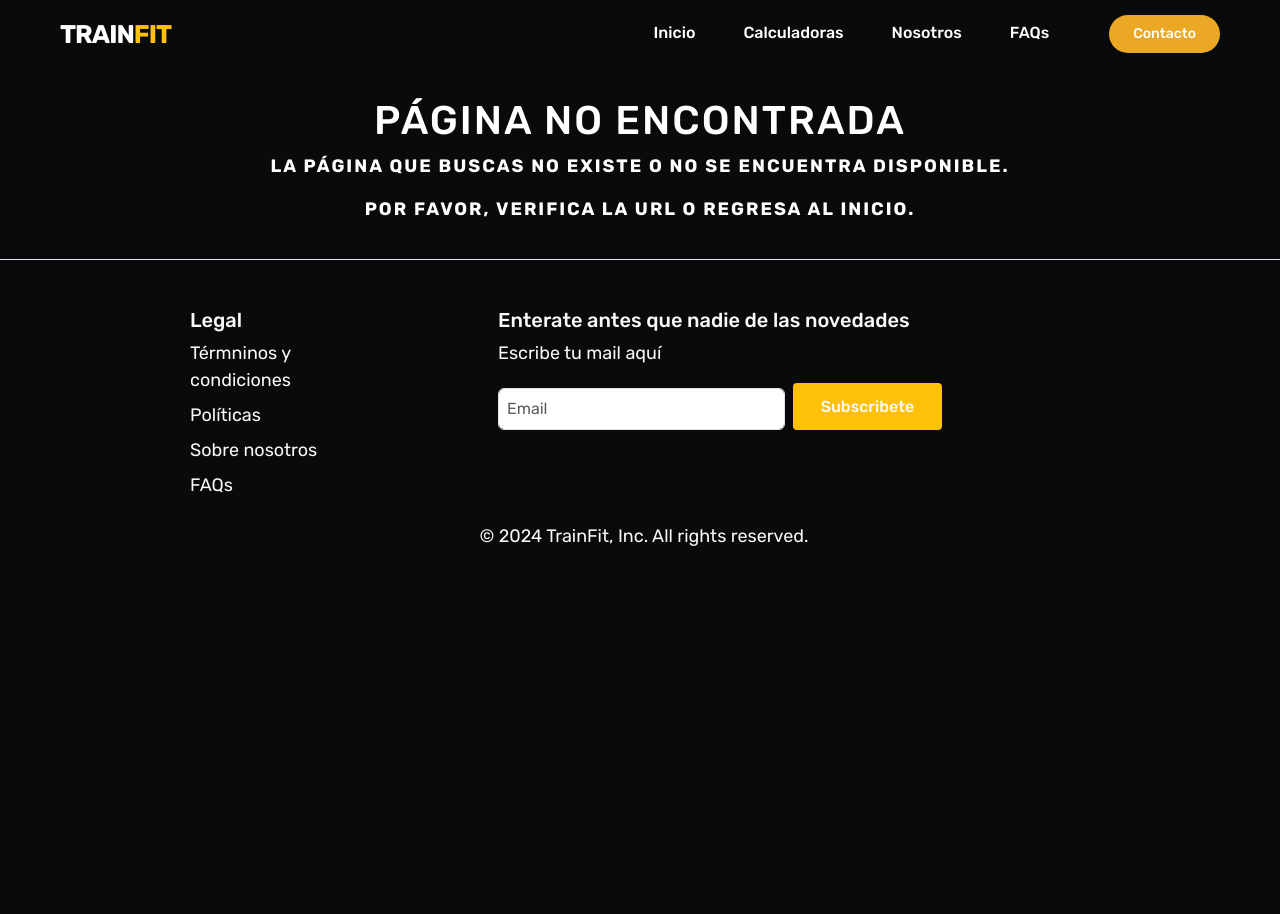
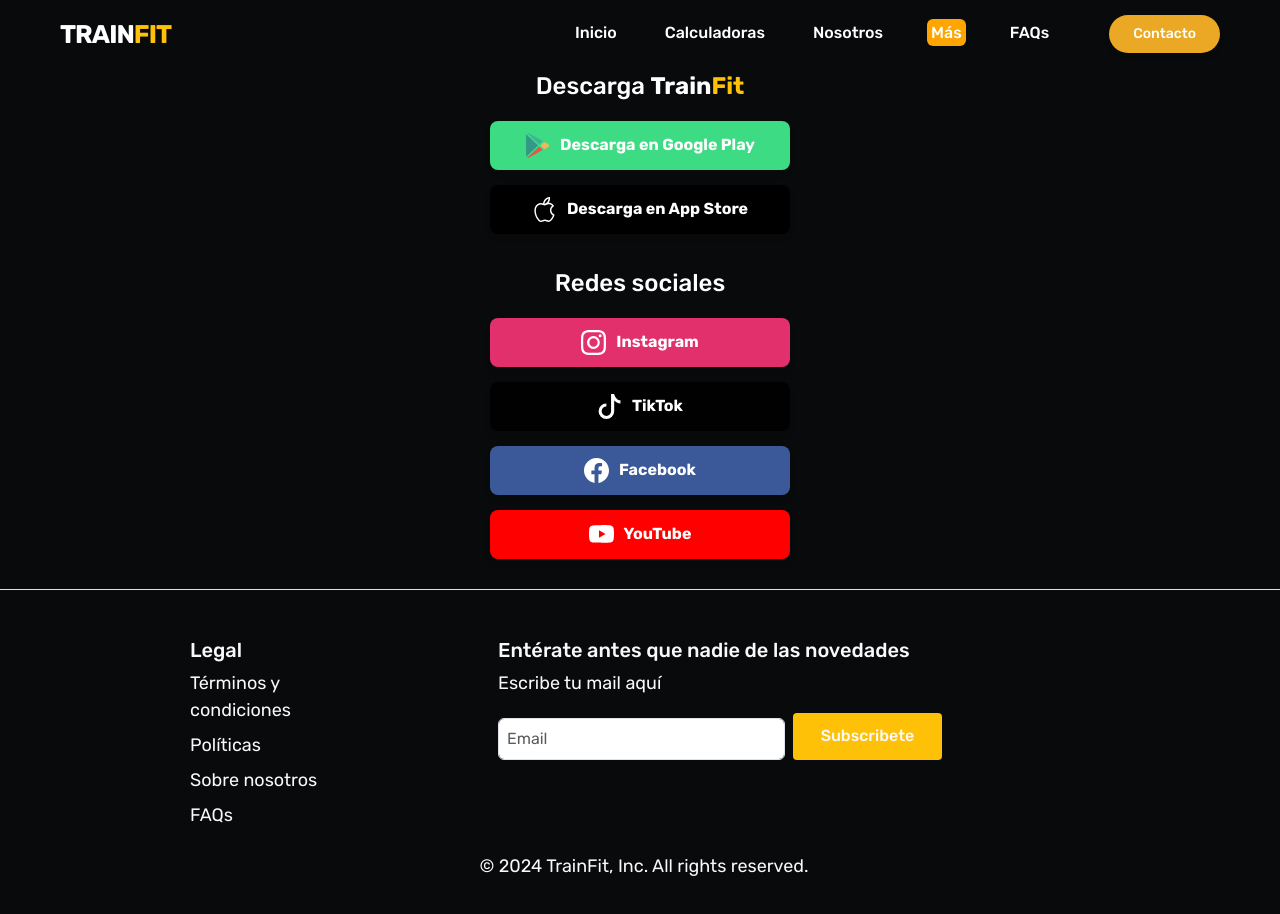
Before and after one commit to Davvidar/TrainFitW, a React (Vite) app: page /Mas in a window 1280 px wide. Shown: the top 914 px of the page. Before the commit the page ends 800 px from the top, so only its background shows below. Built offline with nearby package versions, Linux system fonts and the light colour scheme.

Commit message:
morePage

```diff
--- /dev/null
+++ b/src/Pages/MorePage.jsx
@@ -0,0 +1,89 @@
+import React from 'react';
+import google from '../assets/images/googleplay-svg.svg';
+import apple from '../assets/images/apple-svg.svg';
+
+const MorePage = () => {
+  return (
+    <div className="more-page-container">
+      <h2 className="more-page-title">Descarga <strong>Train</strong><strong className='text-warning'>Fit</strong></h2>
+
+      {/* Links para descargar la app */}
+      <div className="download-buttons">
+        <a
+          href="https://play.google.com/store/apps/details?id=com.trainfit.trainfit&fbclid=PAZXh0bgNhZW0CMTEAAabKa5R3sc2ZUqxy39Tgqw7qOQdB96SJHETbJHpCCo4ClfmWy_-lkuwRc_o_aem_zkL4C3LBk-lq6Q_S4KWVQw"
+          target="_blank"
+          rel="noopener noreferrer"
+          className="action-button google-play"
+        >
+          <img src={google} alt="Google Play" className="store-logo" />
+          <span className="link-text">Descarga en Google Play</span>
+        </a>
+
+        <a
+          href="https://l.instagram.com/?u=https%3A%2F%2Ftestflight.apple.com%2Fjoin%2F6WnM77NZ&e=AT1Tu5BP0MeOrqc2aX0ozz9dpyHhEedCBGsHsMoHJt-HghcfxYFUPU8J1ORfTefd_cQd2glkdovoJ6pi9-zijJNfFglPKDlbOYmpV6k"
+          target="_blank"
+          rel="noopener noreferrer"
+          className="action-button app-store"
+        >
+          <img src={apple} alt="App Store" className="store-logo" />
+          <span className="link-text">Descarga en App Store</span>
+        </a>
+      </div>
+
+      <h2 className="more-page-title">Redes sociales</h2>
+
+      {/* Links para redes sociales */}
+      <div className="download-buttons">
+        <a
+          href="https://www.instagram.com/trainfit.app/"
+          target="_blank"
+          rel="noopener noreferrer"
+          className="action-button instagram"
+        >
+          <svg xmlns="http://www.w3.org/2000/svg" width="30" height="30" fill="white" className="bi bi-instagram store-logo" viewBox="0 0 16 16">
+            <path d="M8 0C5.829 0 5.556.01 4.703.048 3.85.088 3.269.222 2.76.42a3.9 3.9 0 0 0-1.417.923A3.9 3.9 0 0 0 .42 2.76C.222 3.268.087 3.85.048 4.7.01 5.555 0 5.827 0 8.001c0 2.172.01 2.444.048 3.297.04.852.174 1.433.372 1.942.205.526.478.972.923 1.417.444.445.89.719 1.416.923.51.198 1.09.333 1.942.372C5.555 15.99 5.827 16 8 16s2.444-.01 3.298-.048c.851-.04 1.434-.174 1.943-.372a3.9 3.9 0 0 0 1.416-.923c.445-.445.718-.891.923-1.417.197-.509.332-1.09.372-1.942C15.99 10.445 16 10.173 16 8s-.01-2.445-.048-3.299c-.04-.851-.175-1.433-.372-1.941a3.9 3.9 0 0 0-.923-1.417A3.9 3.9 0 0 0 13.24.42c-.51-.198-1.092-.333-1.943-.372C10.443.01 10.172 0 7.998 0zm-.717 1.442h.718c2.136 0 2.389.007 3.232.046.78.035 1.204.166 1.486.275.373.145.64.319.92.599s.453.546.598.92c.11.281.24.705.275 1.485.039.843.047 1.096.047 3.231s-.008 2.389-.047 3.232c-.035.78-.166 1.203-.275 1.485a2.5 2.5 0 0 1-.599.919c-.28.28-.546.453-.92.598-.28.11-.704.24-1.485.276-.843.038-1.096.047-3.232.047s-2.39-.009-3.233-.047c-.78-.036-1.203-.166-1.485-.276a2.5 2.5 0 0 1-.92-.598 2.5 2.5 0 0 1-.6-.92c-.109-.281-.24-.705-.275-1.485-.038-.843-.046-1.096-.046-3.233s.008-2.388.046-3.231c.036-.78.166-1.204.276-1.486.145-.373.319-.64.599-.92s.546-.453.92-.598c.282-.11.705-.24 1.485-.276.738-.034 1.024-.044 2.515-.045zm4.988 1.328a.96.96 0 1 0 0 1.92.96.96 0 0 0 0-1.92m-4.27 1.122a4.109 4.109 0 1 0 0 8.217 4.109 4.109 0 0 0 0-8.217m0 1.441a2.667 2.667 0 1 1 0 5.334 2.667 2.667 0 0 1 0-5.334" />
+          </svg>
+          <span className="link-text">Instagram</span>
+        </a>
+
+        <a
+          href="https://www.tiktok.com/@trainfit.app?lang=es"
+          target="_blank"
+          rel="noopener noreferrer"
+          className="action-button tiktok"
+        >
+          <svg xmlns="http://www.w3.org/2000/svg" width="30" height="30" fill="white" className="bi bi-tiktok store-logo" viewBox="0 0 16 16">
+            <path d="M9 0h1.98c.144.715.54 1.617 1.235 2.512C12.895 3.389 13.797 4 15 4v2c-1.753 0-3.07-.814-4-1.829V11a5 5 0 1 1-5-5v2a3 3 0 1 0 3 3z" />
+          </svg>
+          <span className="link-text">TikTok</span>
+        </a>
+
+        <a
+          href="https://www.facebook.com/AppTrainFit"
+          target="_blank"
+          rel="noopener noreferrer"
+          className="action-button facebook"
+        >
+          <svg xmlns="http://www.w3.org/2000/svg" width="30" height="30" fill="white" className="bi bi-facebook store-logo" viewBox="0 0 16 16">
+            <path d="M16 8.049c0-4.446-3.582-8.05-8-8.05C3.58 0-.002 3.603-.002 8.05c0 4.017 2.926 7.347 6.75 7.951v-5.625h-2.03V8.05H6.75V6.275c0-2.017 1.195-3.131 3.022-3.131.876 0 1.791.157 1.791.157v1.98h-1.009c-.993 0-1.303.621-1.303 1.258v1.51h2.218l-.354 2.326H9.25V16c3.824-.604 6.75-3.934 6.75-7.951" />
+          </svg>
+          <span className="link-text">Facebook</span>
+        </a>
+
+        <a
+          href="https://www.youtube.com/@trainfit"
+          target="_blank"
+          rel="noopener noreferrer"
+          className="action-button youtube"
+        >
+          <svg xmlns="http://www.w3.org/2000/svg" width="30" height="30" fill="currentColor" className="bi bi-youtube store-logo" viewBox="0 0 16 16">
+  <path d="M8.051 1.999h.089c.822.003 4.987.033 6.11.335a2.01 2.01 0 0 1 1.415 1.42c.101.38.172.883.22 1.402l.01.104.022.26.008.104c.065.914.073 1.77.074 1.957v.075c-.001.194-.01 1.108-.082 2.06l-.008.105-.009.104c-.05.572-.124 1.14-.235 1.558a2.01 2.01 0 0 1-1.415 1.42c-1.16.312-5.569.334-6.18.335h-.142c-.309 0-1.587-.006-2.927-.052l-.17-.006-.087-.004-.171-.007-.171-.007c-1.11-.049-2.167-.128-2.654-.26a2.01 2.01 0 0 1-1.415-1.419c-.111-.417-.185-.986-.235-1.558L.09 9.82l-.008-.104A31 31 0 0 1 0 7.68v-.123c.002-.215.01-.958.064-1.778l.007-.103.003-.052.008-.104.022-.26.01-.104c.048-.519.119-1.023.22-1.402a2.01 2.01 0 0 1 1.415-1.42c.487-.13 1.544-.21 2.654-.26l.17-.007.172-.006.086-.003.171-.007A100 100 0 0 1 7.858 2zM6.4 5.209v4.818l4.157-2.408z"/>
+</svg>
+          <span className="link-text">YouTube</span>
+        </a>
+      </div>
+    </div>
+  );
+};
+
+export default MorePage;
--- a/src/Routes/Routes.jsx
+++ b/src/Routes/Routes.jsx
@@ -11,6 +11,7 @@
 import AboutUs from '../Pages/AboutUs/AboutUs';
 import FaqsPage from '../Pages/FaqsPage';
 import NotFound from '../Pages/NotFound';
+import MorePage from '../Pages/MorePage';
 
 const router = createBrowserRouter([
 {
@@ -54,6 +55,10 @@
       element: <FaqsPage />,
     },
     {
+      path: "/Mas",
+      element: <MorePage />,
+    },
+    {
       path: "*",
       element: <NotFound />,
     }
--- a/src/components/Footer.jsx
+++ b/src/components/Footer.jsx
@@ -1,13 +1,55 @@
-import React from 'react'
+import React, { useState } from 'react'
 import { Link } from 'react-router-dom'
 
+
 const Footer = () => {
+  const [formData, setFormData] = useState({
+    email: ''
+
+  });
+
+  const [status, setStatus] = useState('');
+
+  const handleChange = (e) => {
+    const { name, value } = e.target;
+    setFormData({
+      ...formData,
+      [name]: value,
+    });
+  };
+
+  const handleSubmit = async (e) => {
+    e.preventDefault();
+
+    try {
+      const body = { email: formData.email  };
+      const response = await fetch('https://app.trainfit.net/api/users/suggestions', {
+        method: 'POST',
+        headers: {
+          'Content-Type': 'application/json',
+        },
+        body: JSON.stringify(body),
+      });
+
+      if (response.ok) {
+        setStatus('Enviado.');
+        setFormData({
+          email: ''
+        });
+      } else {
+        setStatus('Error al enviar.');
+      }
+    } catch (error) {
+      console.error('Error:', error);
+      setStatus('Error al enviar.');
+    }
+  };
   return (
     <>
 
       <footer className="py-5 border-top">
         <div className="row ms-4 me-4 d-flex justify-content-center">
-{/*           <div className="col-6 col-md-2 mb-3">
+          {/*           <div className="col-6 col-md-2 mb-3">
             <h5 className='text-light'>Secciones</h5>
             <ul className="nav flex-column ">
               <li className="nav-item mb-2 text-light">
@@ -42,7 +84,7 @@
             <ul className="nav flex-column">
               <li className="nav-item mb-2">
                 <Link to="/terminosycondiciones" className="nav-link p-0 link-warning text-light">
-                  Térmninos y condiciones
+                  Términos y condiciones
                 </Link>
               </li>
               <li className="nav-item mb-2">
@@ -65,28 +107,33 @@
           </div>
 
           <div className="col-md-6 offset-md-1 mb-3">
-            <form>
-              <h5 className='text-light'>Enterate antes que nadie de las novedades</h5>
+            <form onSubmit={handleSubmit}>
+              <h5 className='text-light'>Entérate antes que nadie de las novedades</h5>
               <p className='text-light body-emphasis'>Escribe tu mail aquí</p>
               <div className="d-flex flex-column flex-sm-row w-75 gap-2">
                 <label htmlFor="newsletter1" className="visually-hidden">
                   Email
                 </label>
                 <input
+                 placeholder="Email "
+                  className="form-control"
+                  type="email"
                   id="newsletter1"
-                  type="text"
-                  className="form-control"
-                  placeholder="Email "
+                  name="email"
+                  value={formData.email}
+                  onChange={handleChange}
+                  required
                 />
-                <button className="btn btn-warning text-light" type="button">
+                <button className="btn btn-warning text-light" type="submit">
                   Subscribete
                 </button>
               </div>
+                {status && <p className="status">{status}</p>}
             </form>
           </div>
           <p className='ms-2 text-light d-flex justify-content-center'>© 2024 TrainFit, Inc. All rights reserved.</p>
         </div>
-       {/*  <div className="d-flex flex-column flex-sm-row justify-content-between py-4 my-4 border-top">
+        {/*  <div className="d-flex flex-column flex-sm-row justify-content-between py-4 my-4 border-top">
           <p className='ms-2 text-light'>© 2024 Company, Inc. All rights reserved.</p>
           <ul className="list-unstyled d-flex me-5">
             <li className="ms-3">
--- a/src/components/Kcal/Kcal.jsx
+++ b/src/components/Kcal/Kcal.jsx
@@ -14,11 +14,23 @@
   const [macros, setMacros] = useState(null);
   const [error, setError] = useState('');
 
+  // Modificación en la fórmula
   const getMifflinStJeorBySex = (peso, altura, edad, sexo) => {
-    if (sexo === 'hombre') {
-      return (10 * parseFloat(peso)) + (6.25 * parseFloat(altura)) - (5 * parseInt(edad)) + 5;
+    const imc = peso / ((altura / 100) ** 2); // Calcular IMC
+
+    // Si el IMC es mayor o igual a 30, usar el peso ideal ajustado, de lo contrario usar el peso actual
+    let pesoFinal;
+    if (imc >= 30) {
+      const pesoIdeal = altura - 100; // Fórmula simplificada para peso ideal
+      pesoFinal = pesoIdeal + 0.4 * (peso - pesoIdeal); // Fórmula del peso ajustado
     } else {
-      return (10 * parseFloat(peso)) + (6.25 * parseFloat(altura)) - (5 * parseInt(edad)) - 161;
+      pesoFinal = peso;
+    }
+
+    if (sexo === 'hombre') { //Formula de Mifflin-St Jeor o Harris-Benedict en caso de la aplicación
+      return (10 * parseFloat(pesoFinal)) + (6.25 * parseFloat(altura)) - (5 * parseInt(edad)) + 5;
+    } else {
+      return (10 * parseFloat(pesoFinal)) + (6.25 * parseFloat(altura)) - (5 * parseInt(edad)) - 161;
     }
   };
 
@@ -89,7 +101,6 @@
   return (
     <div className="kcal-calculator-container">
       <div className="kcal-calculator">
-
         <p>Introduce tus datos para calcular tus calorías y macronutrientes aproximados.</p>
       </div>
 
@@ -123,7 +134,6 @@
               </label>
             </div>
           </div>
-
 
           <div className="form-group flex-row">
             <div className="form-field">
@@ -229,10 +239,11 @@
               required
             >
               <option value="">Selecciona una opción</option>
-              <option value="1">0</option>
-              <option value="1.02">1 o 2 días</option>
-              <option value="1.05">3 o 4 días</option>
-              <option value="1.07">5 o 6 días</option>
+              <option value="1">No entreno pesas</option>
+              <option value="1.05">1-2 días</option>
+              <option value="1.1">3-4 días</option>
+              <option value="1.15">5-6 días</option>
+              <option value="1.20">7 días</option>
             </select>
           </div>
 
@@ -249,9 +260,9 @@
               required
             >
               <option value="">Selecciona una opción</option>
-              <option value="0.9">Pérdida de grasa</option>
-              <option value="1">Mantenimiento</option>
-              <option value="1.1">Ganancia muscular</option>
+              <option value="0.9">Perder grasa</option>
+              <option value="1">Mantener peso</option>
+              <option value="1.1">Ganar músculo</option>
             </select>
           </div>
 
@@ -266,11 +277,11 @@
             <h3>Tus Kcal aproximadas son:</h3>
                <h1>  <strong className="text-light"> {finalResult} Kcal </strong></h1>
             {macros && (
-                <div className="macros m-2">
+                <div className="macros m-2 text-start">
                   <h4>Macronutrientes</h4>
-                <h4 className="text-primary">P: {parseInt(macros.protein)} g</h4>
-                <h4 className="text-success">HC: {parseInt(macros.carbs)} g</h4>
-                <h4 className="text-warning">G: {parseInt(macros.fat)} g</h4>
+                <h4 className="text-primary">Proteinas: {parseInt(macros.protein)} g</h4>
+                <h4 className="text-success">Carbohidratos: {parseInt(macros.carbs)} g</h4>
+                <h4 className="text-warning">Grasas: {parseInt(macros.fat)} g</h4>
 
               </div>
             )}
--- a/src/components/NavigationBar.jsx
+++ b/src/components/NavigationBar.jsx
@@ -53,6 +53,7 @@
             <li className="menu-item p-1"><NavLink to="/" className="menu-link rounded p-1" style={({ isActive }) => { return { backgroundColor: isActive ? 'orange' : '' }; }} onClick={closeMenu}>Inicio</NavLink></li>
             <li className="menu-item p-1"><NavLink to="/calculadoras" style={({ isActive }) => { return { backgroundColor: isActive ? 'orange' : '' }; }} className="menu-link rounded p-1" onClick={closeMenu}>Calculadoras</NavLink></li>
             <li className="menu-item p-1"><NavLink to="/SobreNosotros" style={({ isActive }) => { return { backgroundColor: isActive ? 'orange' : '' }; }} className="menu-link p-1 rounded" onClick={closeMenu}>Nosotros</NavLink></li>
+            <li className="menu-item p-1"><NavLink to="/Mas" style={({ isActive }) => { return { backgroundColor: isActive ? 'orange' : '' }; }} className="menu-link p-1 rounded" onClick={closeMenu}>Más</NavLink></li>
             {<li className="menu-item p-1"><NavLink to="/FAQs" style={({ isActive }) => { return { backgroundColor: isActive ? 'orange' : '' }; }} className="menu-link p-1 rounded" onClick={closeMenu}>FAQs</NavLink></li>}
           </ul>
         </div>
--- a/src/index.css
+++ b/src/index.css
@@ -22,3 +22,101 @@
 
 
 }
+.more-page-container {
+  display: flex;
+  flex-direction: column;
+  align-items: center;
+  justify-content: center;
+  padding: 20px;
+  max-width: 500px;
+  margin: 0 auto;
+  text-align: center;
+}
+
+.more-page-title {
+  font-size: 24px;
+  color: #ffffff;
+  margin-bottom: 20px;
+  margin-top: 25px;
+}
+
+.download-buttons {
+  display: flex;
+  flex-direction: column;
+  gap: 15px;
+  margin-bottom: 10px;
+  width: 100%;
+  max-width: 300px;
+}
+
+.action-button {
+  display: flex;
+  align-items: center;
+  justify-content: center;
+  text-decoration: none;
+  padding: 12px 20px;
+  border-radius: 8px;
+  font-size: 16px;
+  color: white;
+  transition: background-color 0.3s ease;
+  box-shadow: 0 4px 6px rgba(0, 0, 0, 0.1);
+}
+
+.store-logo {
+  width: 25px;
+  height: 25px;
+  margin-right: 10px;
+}
+
+/* Colores específicos para cada botón */
+.google-play {
+  background-color: #3ddc84;
+}
+
+.app-store {
+  background-color: #000000;
+}
+
+.instagram {
+  background-color: #E1306C;
+}
+
+.tiktok {
+  background-color: #010101;
+}
+.youtube {
+  background-color: #ff0000;
+}
+
+.facebook {
+  background-color: #3b5998;
+}
+
+/* Hover effects */
+.action-button:hover {
+  opacity: 0.9;
+}
+
+/* Responsive styles */
+@media (max-width: 768px) {
+  .action-button {
+    font-size: 16px;
+    padding: 10px 15px;
+  }
+
+  .store-logo {
+    width: 20px;
+    height: 20px;
+  }
+}
+
+@media (max-width: 576px) {
+  .more-page-title {
+    font-size: 22px;
+  }
+
+  .action-button {
+    font-size: 14px;
+    padding: 8px 12px;
+  }
+}
```
Also changed, not shown: src/assets/images/apple-svg.svg (added), src/assets/images/googleplay-svg.svg (added).
